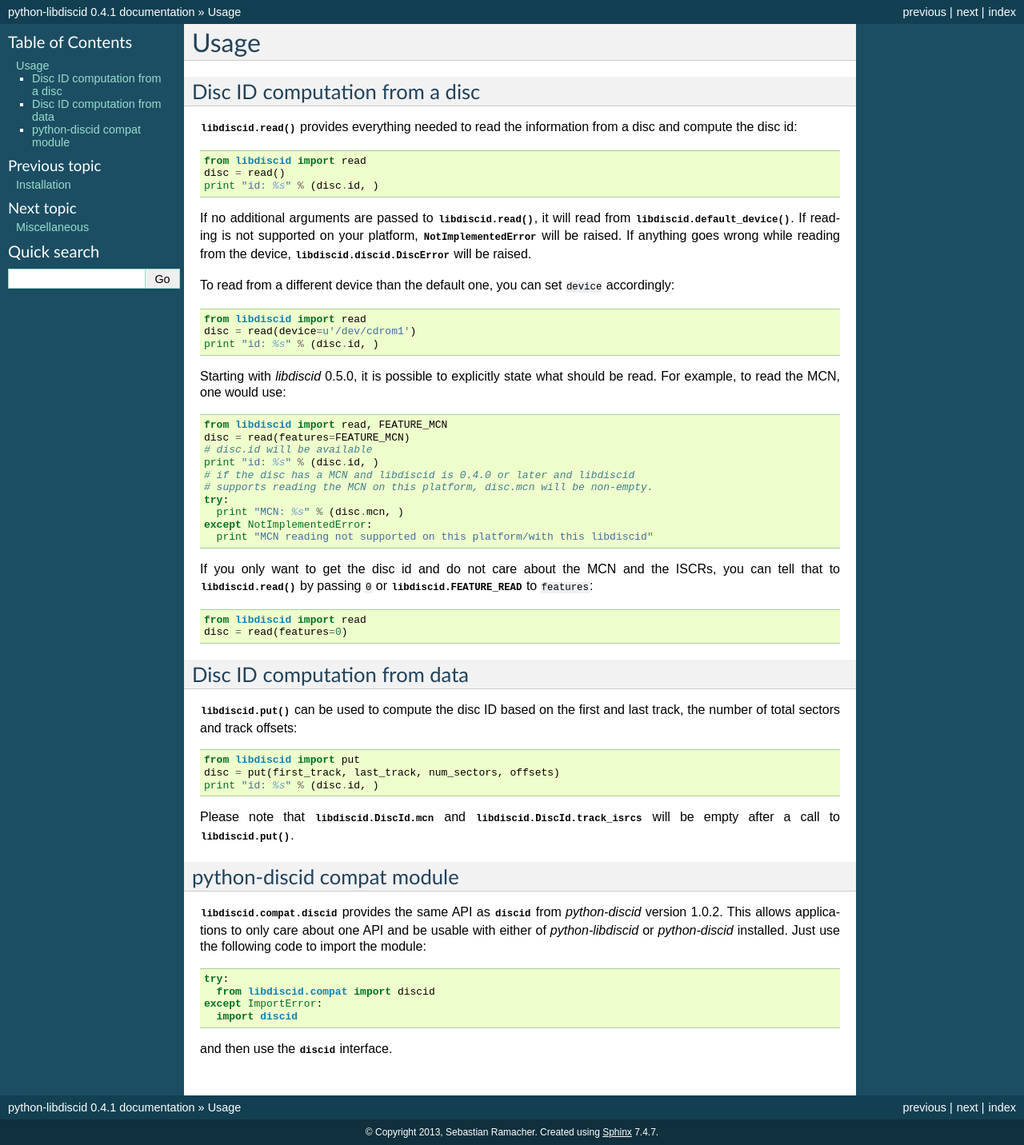
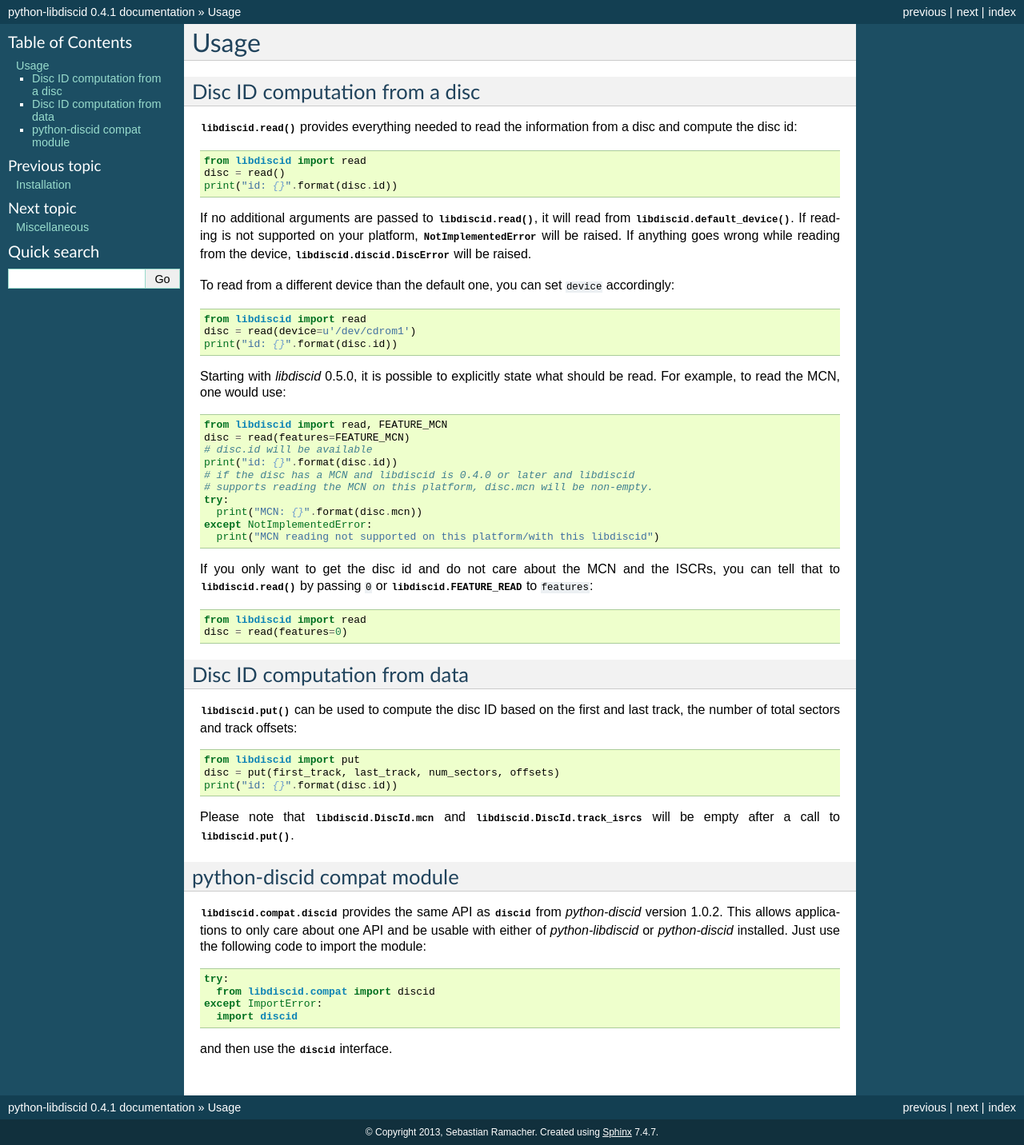
Before and after one commit to sebastinas/python-libdiscid, a Sphinx documentation site: the page built from docs/usage.rst, in a window 1280 px wide. Shown: the whole page at 80% size. Built offline with Sphinx 7.4.7, drawn with Linux system fonts in a browser that asks for light colours; the version number is read from the project's files by our own code.

Commit message:
Update usage examples

```diff
--- a/docs/usage.rst
+++ b/docs/usage.rst
@@ -9,7 +9,7 @@ from a disc and compute the disc id::
 
  from libdiscid import read
  disc = read()
- print "id: %s" % (disc.id, )
+ print("id: {}".format(disc.id))
 
 If no additional arguments are passed to :func:`libdiscid.read`,
 it will read from :func:`libdiscid.default_device`. If reading is not supported
@@ -22,7 +22,7 @@ accordingly::
 
  from libdiscid import read
  disc = read(device=u'/dev/cdrom1')
- print "id: %s" % (disc.id, )
+ print("id: {}".format(disc.id))
 
 Starting with `libdiscid` 0.5.0, it is possible to explicitly state what should
 be read. For example, to read the MCN, one would use::
@@ -30,13 +30,13 @@ be read. For example, to read the MCN, one would use::
  from libdiscid import read, FEATURE_MCN
  disc = read(features=FEATURE_MCN)
  # disc.id will be available
- print "id: %s" % (disc.id, )
+ print("id: {}".format(disc.id))
  # if the disc has a MCN and libdiscid is 0.4.0 or later and libdiscid
  # supports reading the MCN on this platform, disc.mcn will be non-empty.
  try:
-   print "MCN: %s" % (disc.mcn, )
+   print("MCN: {}".format(disc.mcn))
  except NotImplementedError:
-   print "MCN reading not supported on this platform/with this libdiscid"
+   print("MCN reading not supported on this platform/with this libdiscid")
 
 If you only want to get the disc id and do not care about the MCN and the ISCRs,
 you can tell that to :func:`libdiscid.read` by passing ``0`` or
@@ -53,7 +53,7 @@ last track, the number of total sectors and track offsets::
 
  from libdiscid import put
  disc = put(first_track, last_track, num_sectors, offsets)
- print "id: %s" % (disc.id, )
+ print("id: {}".format(disc.id))
 
 Please note that :attr:`libdiscid.DiscId.mcn` and
 :attr:`libdiscid.DiscId.track_isrcs` will be empty after a call to
```
